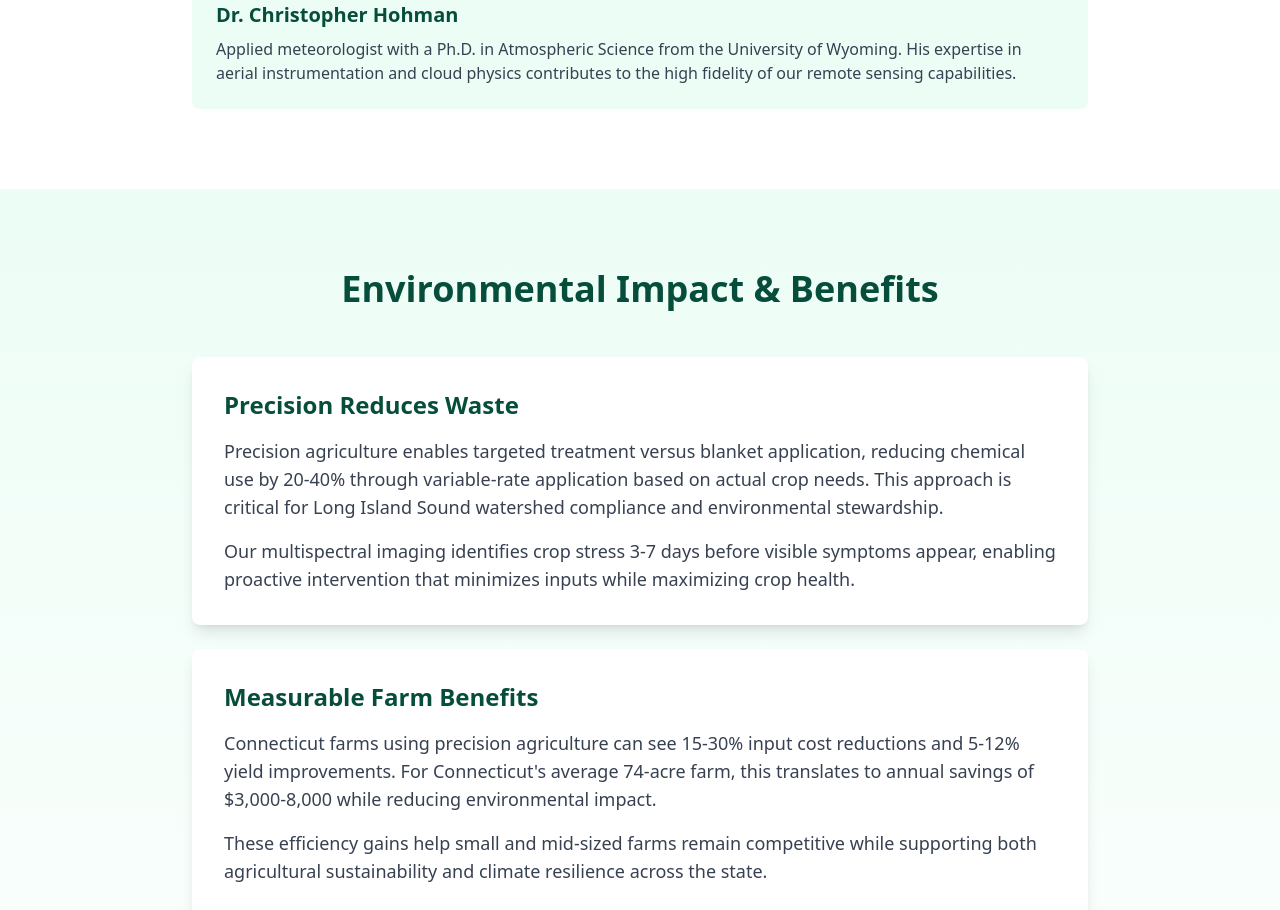
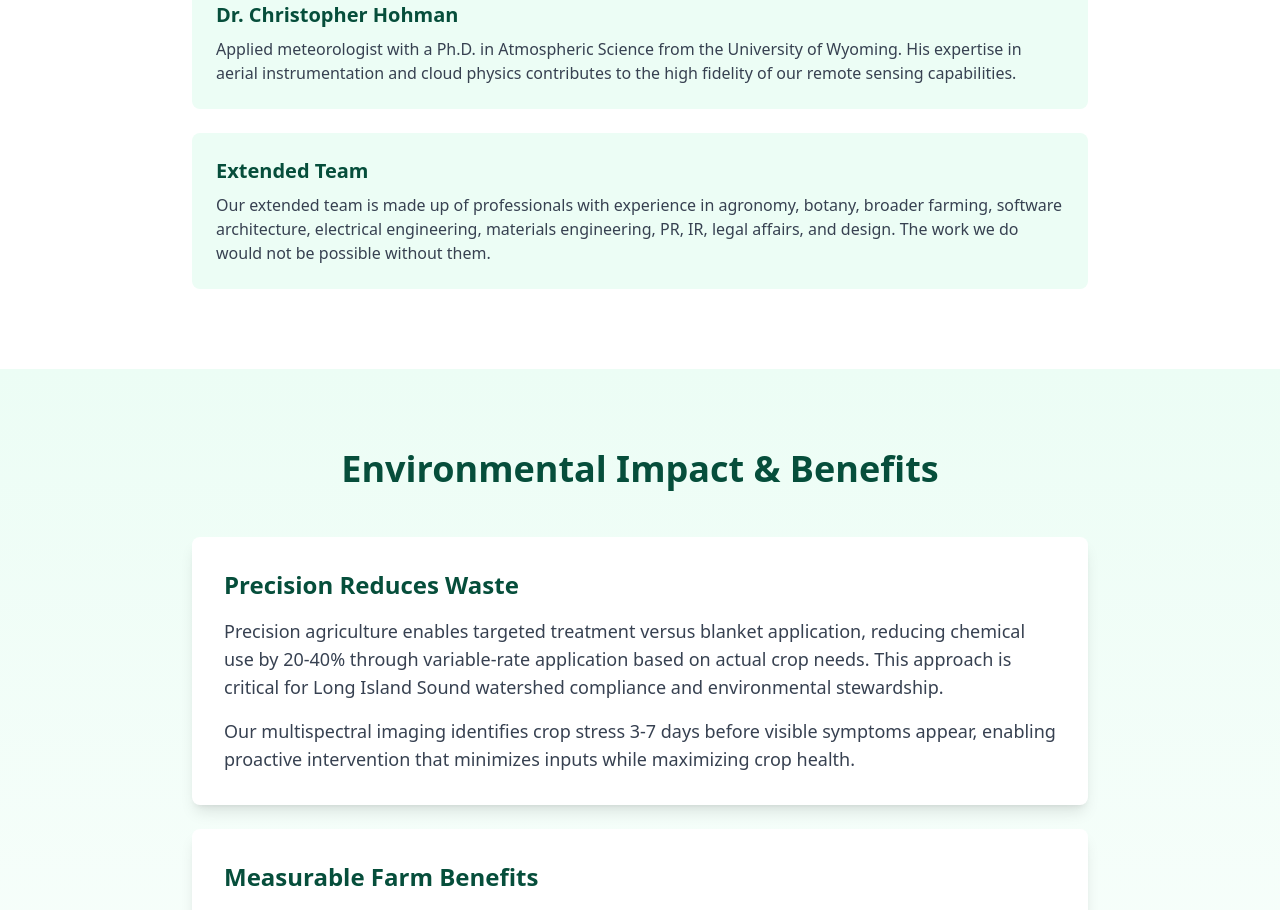
Before and after one commit to michaelquickct/ax.github.io, a React (Vite) app: page / in a window 1280 px wide. Shown: the part 3400-4310 px from the top of the page. Built offline with nearby package versions, Linux system fonts and the light colour scheme.

Commit message:
extended

```diff
--- a/src/App.jsx
+++ b/src/App.jsx
@@ -208,6 +208,15 @@ export default function AlmanaxWebsite() {
                 of our remote sensing capabilities.
               </p>
             </div>
+
+            <div className="bg-emerald-50 p-6 rounded-lg">
+              <h3 className="text-xl font-semibold text-emerald-900 mb-2">Extended Team</h3>
+              <p className="text-gray-700">
+                Our extended team is made up of professionals with experience in agronomy, botany, broader farming,
+                software architecture, electrical engineering, materials engineering, PR, IR, legal affairs, and design.
+                The work we do would not be possible without them.
+              </p>
+            </div>
           </div>
         </div>
       </div>
```
